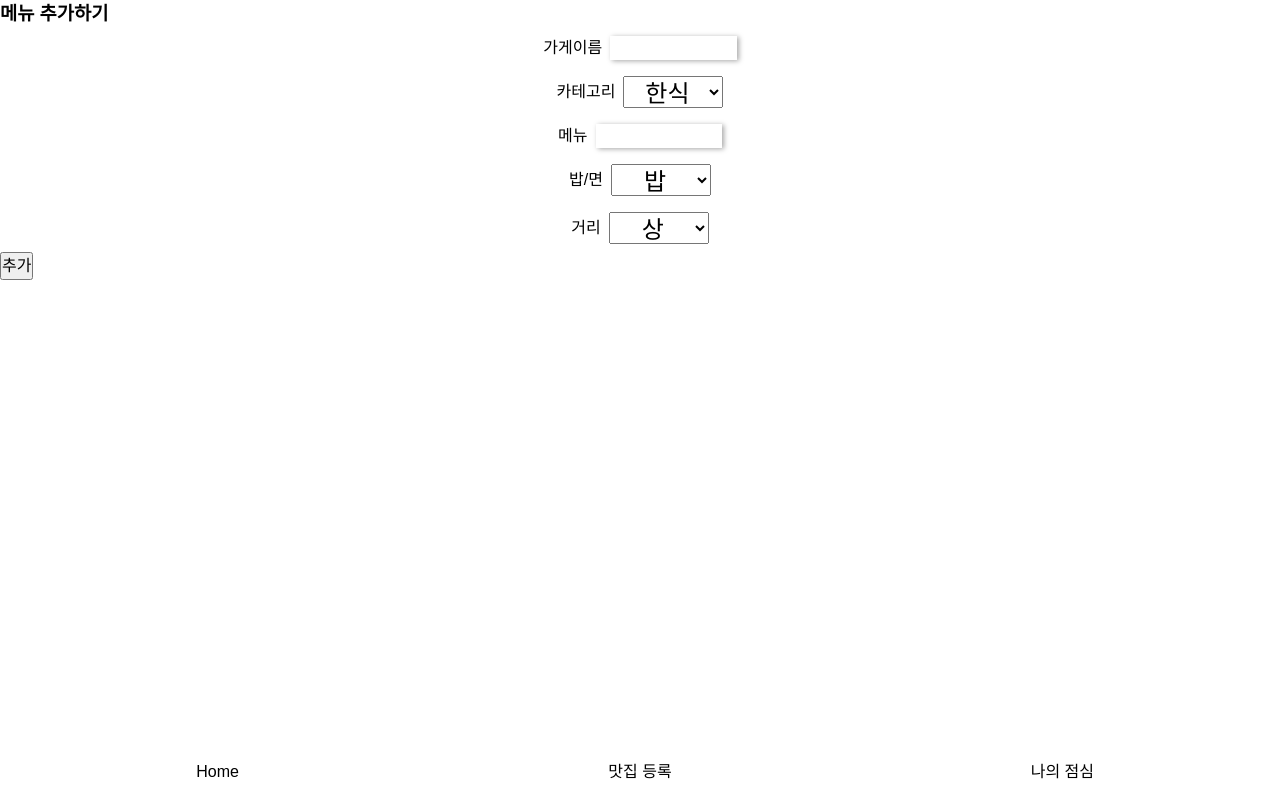
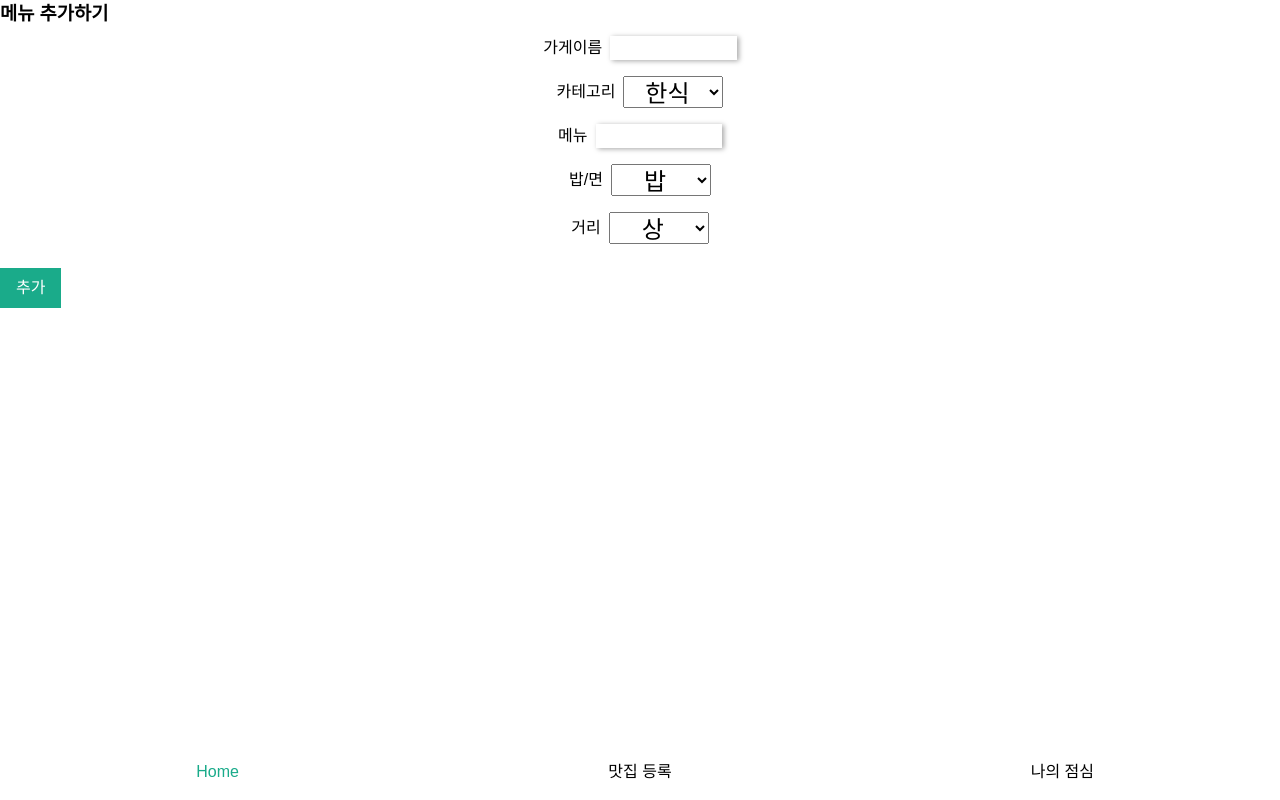
Before and after one commit to HTlee1990/bestLunch, a Vue app in the folder client/: page /register in a window 1280 px wide. In both pictures the pointer is over the link "Home". Built offline with nearby package versions, Linux system fonts and the light colour scheme.

Commit message:
add common scss

```diff
--- a/client/src/components/Sidebar.vue
+++ b/client/src/components/Sidebar.vue
@@ -19,7 +19,7 @@
 
 <script></script>
 
-<style>
+<style lang="scss" scoped>
 .nav__wrapper {
   position: fixed;
   bottom: 1rem;
@@ -41,5 +41,8 @@
   font-size: 1rem;
   text-align: center;
   gap: 10px 0;
+  &:hover {
+    color: #1aab8a;
+  }
 }
 </style>
--- a/client/src/views/Register.vue
+++ b/client/src/views/Register.vue
@@ -38,14 +38,16 @@
         </select>
       </div>
       <div>
-        <button type="submit">추가</button>
+        <CustomButton type="submit">추가</CustomButton>
       </div>
     </form>
   </div>
 </template>
 
 <script>
+import CustomButton from "@/components/CustomButton.vue"
 export default {
+  components: { CustomButton },
   data() {
     return {
       menuForm: {
```
